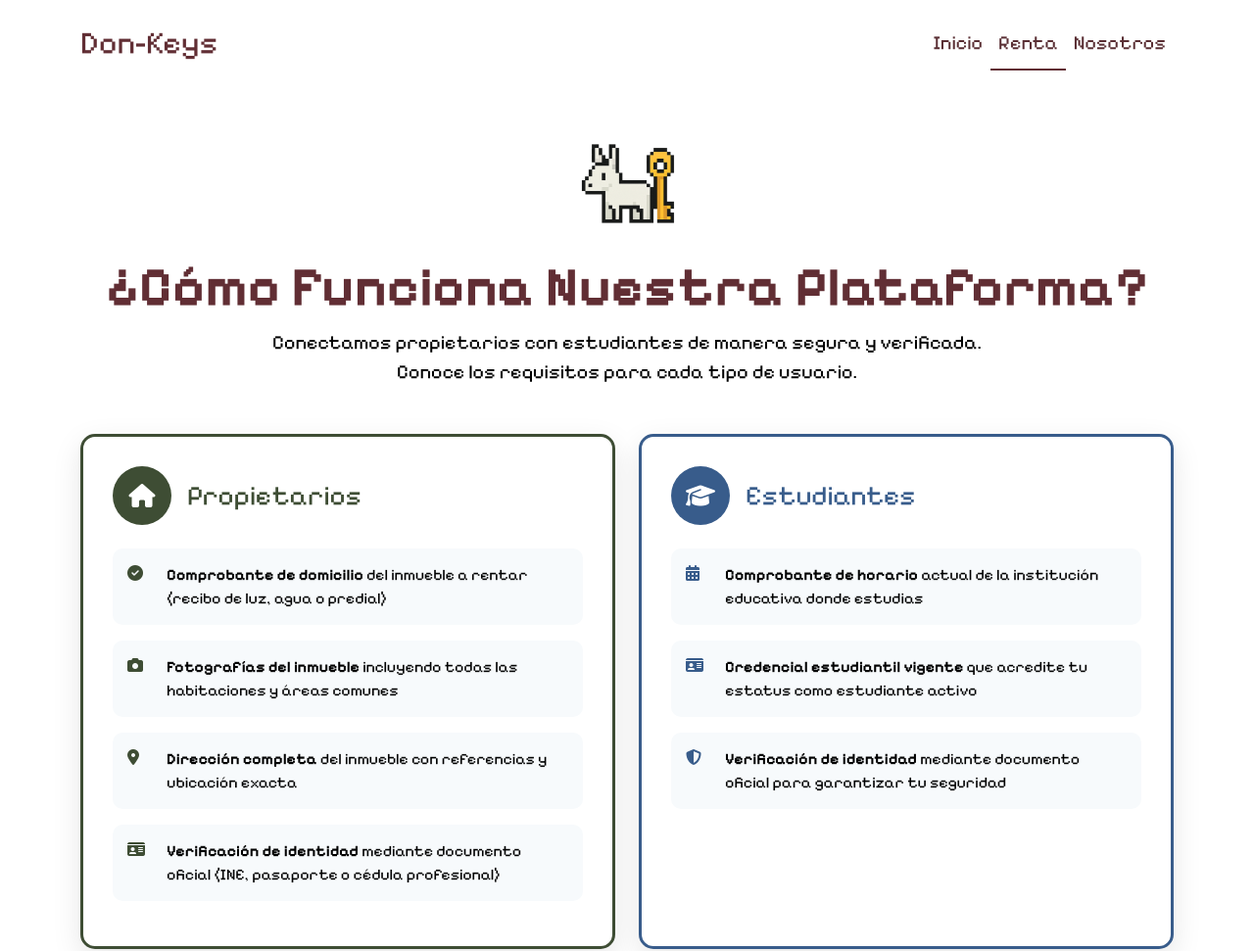
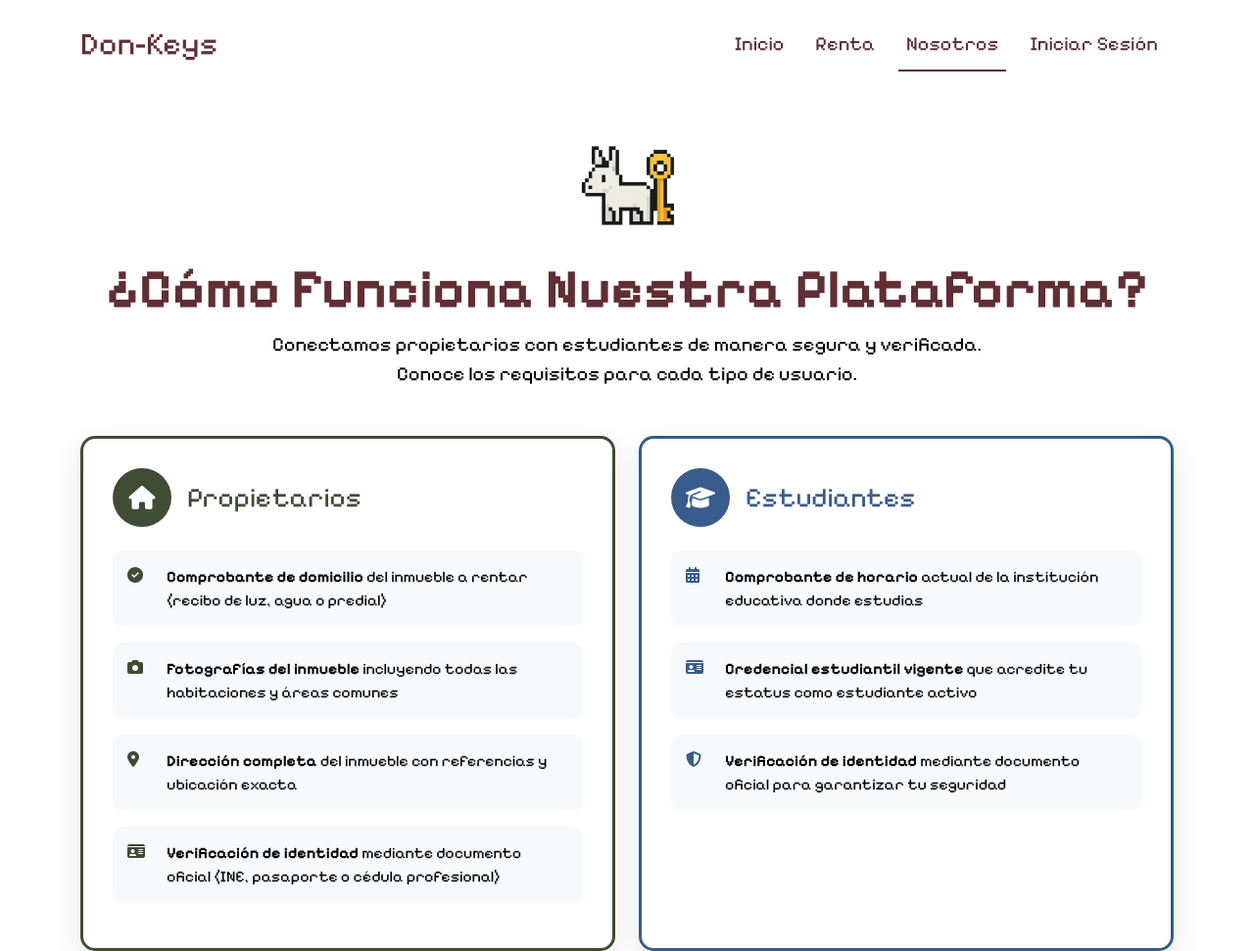
Before and after one commit to Santiago-Soria/donkeys-platform, a website with bundled scripts: page HTML/Renta.html in a window 1280 px wide. Shown: the top 971 px of the page at 98% size. Built offline with nearby package versions, Linux system fonts and the light colour scheme; no server answers.

Commit message:
renta con navbar completo

```diff
--- a/HTML/Renta.html
+++ b/HTML/Renta.html
@@ -21,7 +21,8 @@
 </head>
 <body>
     <!-- Navbar -->
-    <nav class="navbar navbar-expand-lg">
+  <!-- Navbar -->
+  <nav class="navbar navbar-expand-lg py-3">
     <div class="container">
       <a class="navbar-brand" href="../index.html">Don-Keys</a>
       <button class="navbar-toggler" type="button" data-bs-toggle="collapse" data-bs-target="#navbarNav">
@@ -29,17 +30,18 @@
       </button>
       <div class="collapse navbar-collapse" id="navbarNav">
         <ul class="navbar-nav ms-auto">
-                    <li class="nav-item">
+          <li class="nav-item mx-2">
              <a class="nav-link" href="resultados1.html">Inicio</a>
           </li>
-                    <li class="nav-item">
-                        <a class="nav-link active" href="Renta.html" >Renta</a>
+          <li class="nav-item mx-2">
+             <a class="nav-link" href="Renta.html" >Renta</a>
           </li>
-                    <li class="nav-item">
-                        <a class="nav-link" href="Nosotros.html">Nosotros</a>
+          <li class="nav-item mx-2">
+            <a class="nav-link active" href="Nosotros.html">Nosotros</a>
           </li>
-
-
+          <li class="nav-item mx-2">
+            <a class="nav-link btn-outline-primary" href="iniciosesion.html">Iniciar Sesión</a>
+          </li>
         </ul>
       </div>
     </div>
```
Lines whose indentation alone changed are shown as unchanged.
